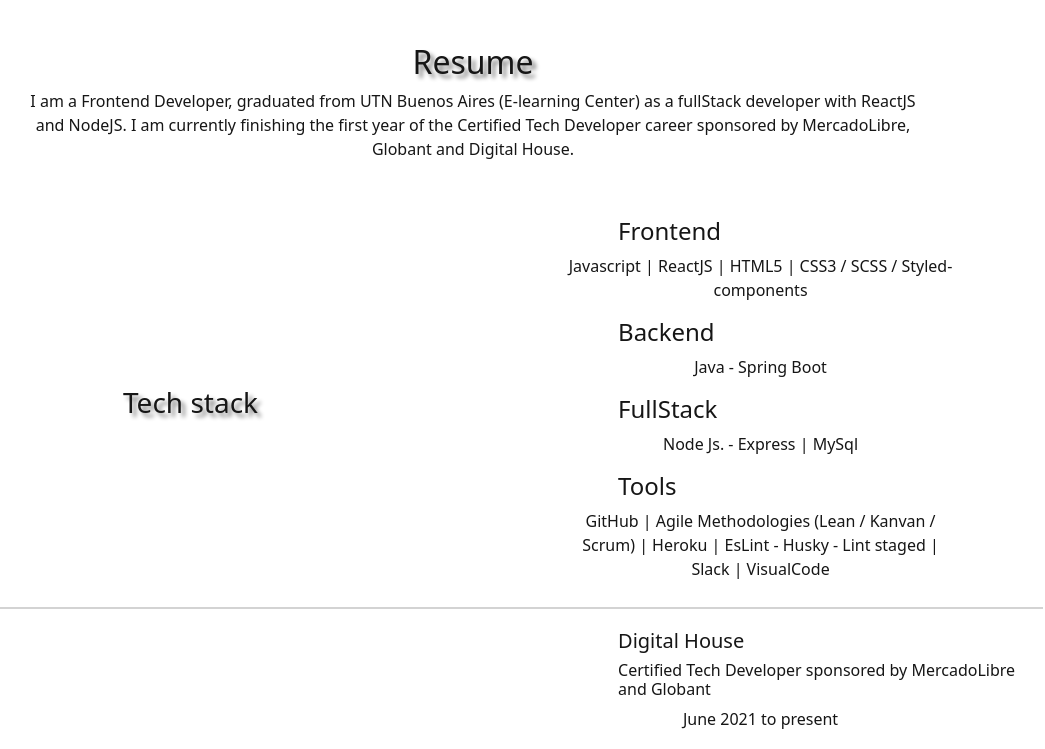
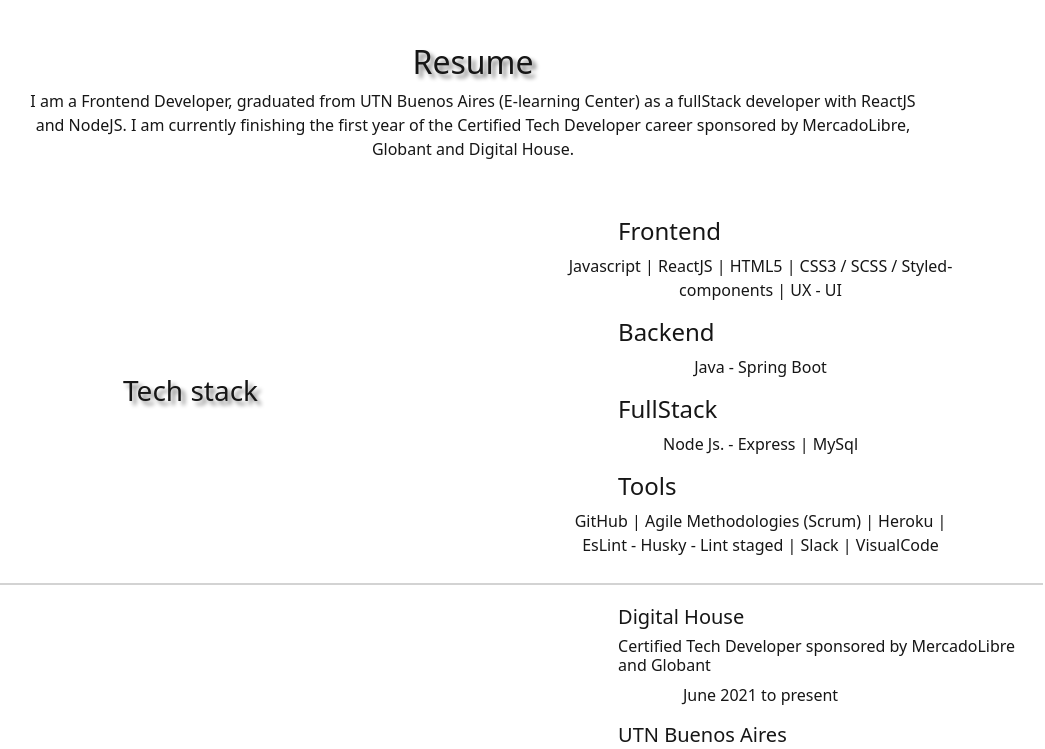
Before and after one commit to vuoso-l/portfolio_react, a React (Create React App) app: page /resume in a window 1280 px wide. Shown: the part 413-1162 px from the top of the page, without its empty margins (167-1212 px from the left). Built offline with nearby package versions, Linux system fonts and the light colour scheme.

Commit message:
feat: modified frontend skills and update cv

```diff
--- a/src/pages/Resume.jsx
+++ b/src/pages/Resume.jsx
@@ -36,7 +36,7 @@ const Resume = () => {
             <div>
               <TechStackComponent
                 h4="Frontend"
-                p="Javascript | ReactJS | HTML5 | CSS3 / SCSS / Styled-components"
+                p="Javascript | ReactJS | HTML5 | CSS3 / SCSS / Styled-components | UX - UI"
               />
               <TechStackComponent h4="Backend" p="Java - Spring Boot" />
               <TechStackComponent
@@ -45,7 +45,7 @@ const Resume = () => {
               />
               <TechStackComponent
                 h4={languageCont.techStack.tools}
-                p="GitHub | Agile Methodologies (Lean / Kanvan / Scrum) | Heroku |
+                p="GitHub | Agile Methodologies (Scrum) | Heroku |
             EsLint - Husky - Lint staged | Slack | VisualCode"
               />
             </div>
```
Also changed, not shown: 1 other file (tests, documents, lock files or other folders).
